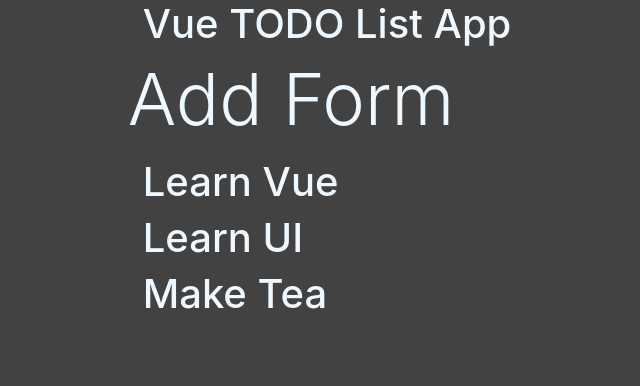
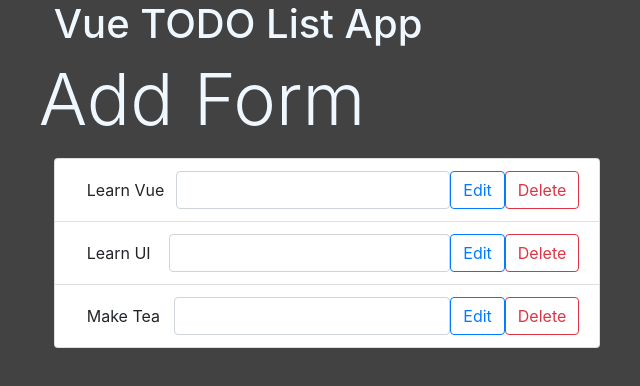
Before and after one commit to akshayjadhav4/vuejs-curd, a Vue app: page / in a window 1280 px wide. Shown: the top 386 px of the page, without its empty margins (313-953 px from the left). Built offline with nearby package versions, Linux system fonts and the light colour scheme.

Commit message:
delete functionality working

```diff
--- a/src/components/Todo.vue
+++ b/src/components/Todo.vue
@@ -1,5 +1,12 @@
 <template>
-  <h1>{{todoString}}</h1>
+  <li class="d-flex align-items-center list-group-item">
+    <button class="btn border-0 text-left flex-grow-1">{{todoString}}</button>
+    <form action class="flex-grow-1">
+      <input type="text" class="form-control" />
+    </form>
+    <button class="btn btn-outline-primary">Edit</button>
+    <button @click="$emit('on-delete')" class="btn btn-outline-danger">Delete</button>
+  </li>
 </template>
 
 <script>
@@ -7,6 +14,12 @@
   props: {
     todoString: String,
     completed: Boolean,
+  },
+  data() {
+    return {
+      isEditing: false,
+      editString: "",
+    };
   },
 };
 </script>
--- a/src/components/TodoList.vue
+++ b/src/components/TodoList.vue
@@ -16,6 +16,7 @@
             :key="index"
             :todoString="todo.todoString"
             :completed="todo.completed"
+            @on-delete="deleteTodo(todo)"
           />
         </ul>
       </div>
```
